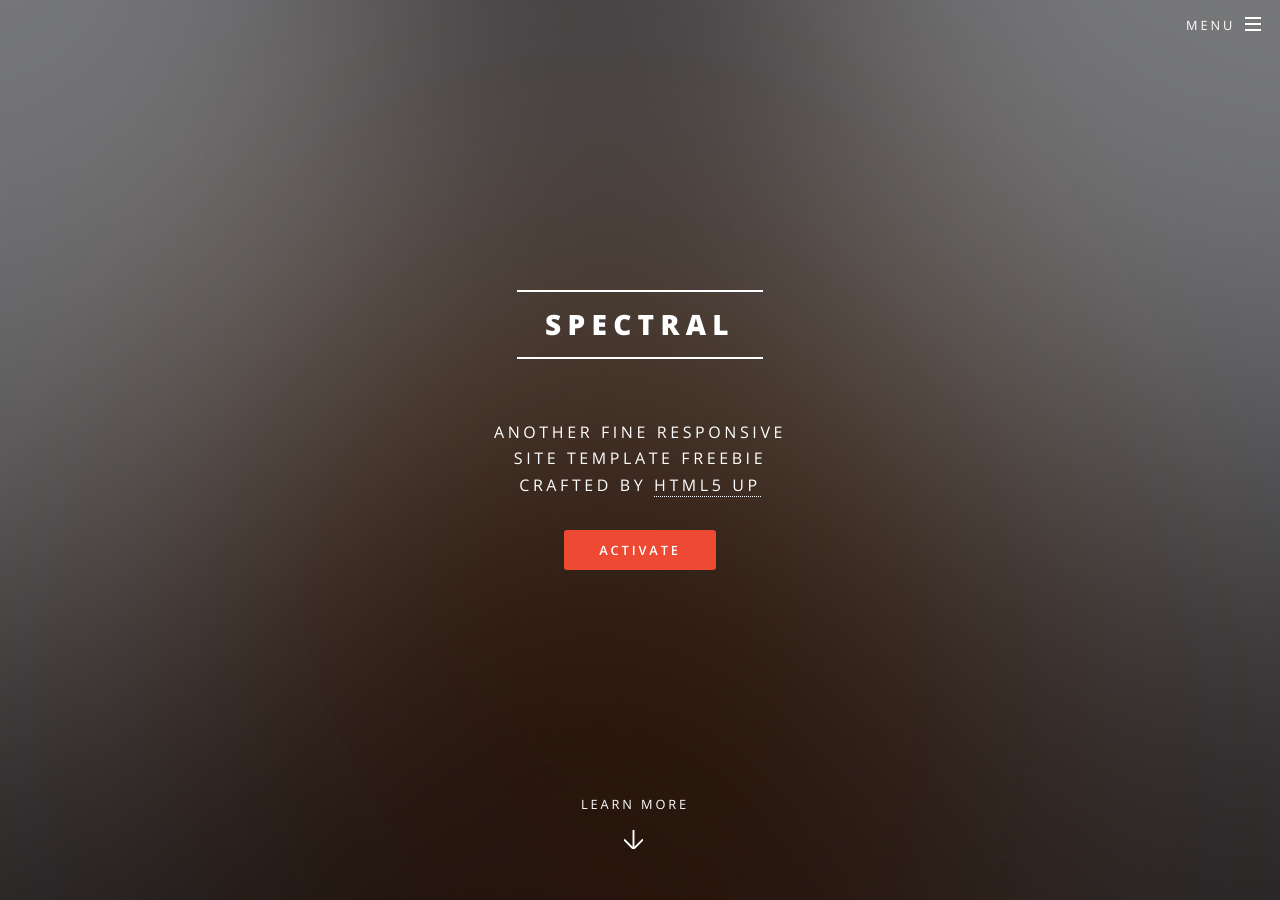
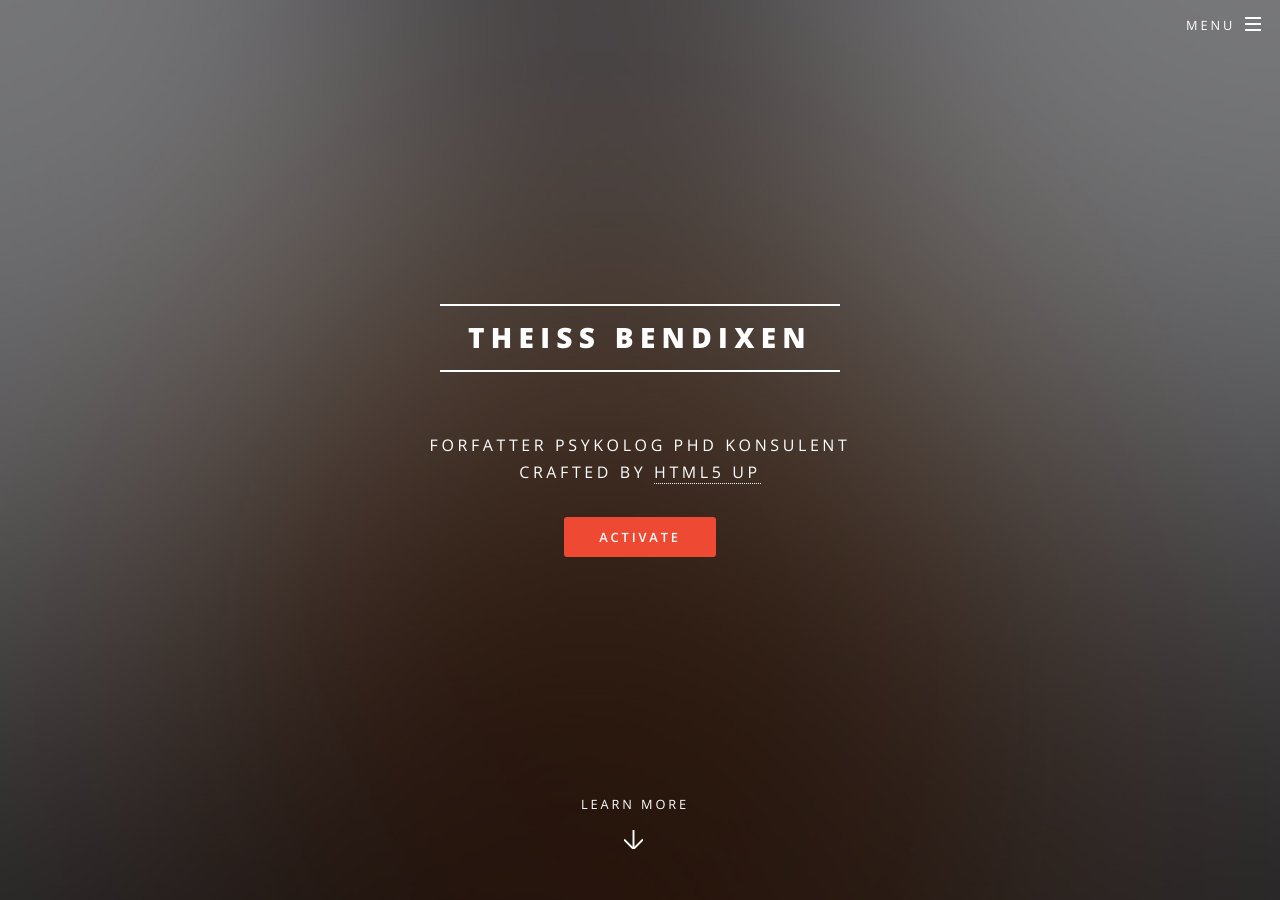
Before and after one commit to tbendixen/tbendixen.github.io, a Jekyll site: the page built from index.html, in a window 1280 px wide and 900 px high. Built offline with Jekyll 4.4.1, drawn with Linux system fonts in a browser that asks for light colours.

Commit message:
Update _config.yml

```diff
--- a/_config.yml
+++ b/_config.yml
@@ -2,10 +2,12 @@
 #
 
 # Site settings
-title: Spectral
+title: Theiss Bendixen
 description: |
-  Another fine responsive
-  site template freebie
+  Forfatter
+  Psykolog
+  PhD
+  Konsulent
   crafted by [HTML5 UP](http://html5up.net)
 owner: Your Name # or company name
 first_published: 2016 # if migrating another site, the year of your first publish
```
